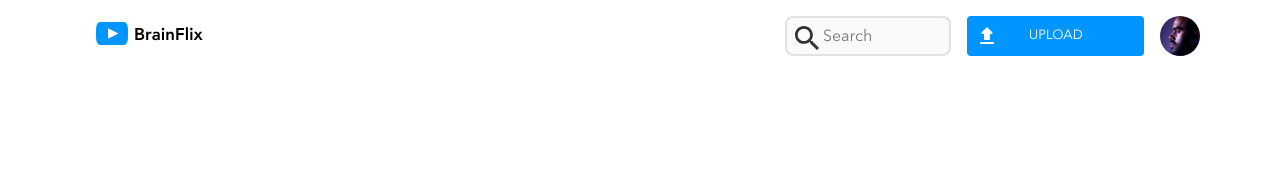
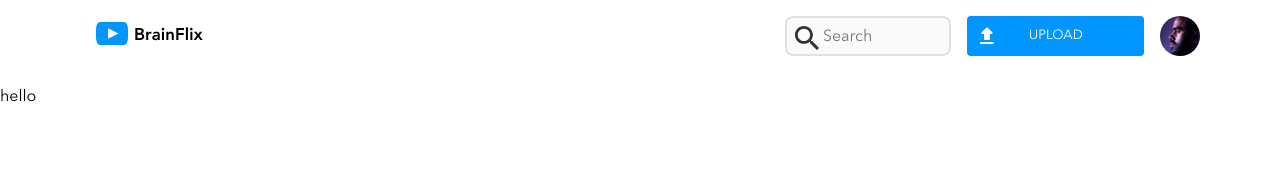
Before and after one commit to nate-paradiso/nate-paradiso-brainflix, a React (Create React App) app: page / in a window 1280 px wide. Shown: the top 178 px of the page. Built offline with nearby package versions, Linux system fonts and the light colour scheme.

Commit message:
starting hero branch

```diff
--- a/src/App.js
+++ b/src/App.js
@@ -1,11 +1,13 @@
 
 import './App.scss';
 import NavBar from './components/Component/Navbar/Navbar';
+import Hero from './components/Component/Hero/Hero';
 
 function App() {
   return (
     <div>
     <NavBar/>
+    <Hero/>
 
     </div>
   );
--- /dev/null
+++ b/src/components/Component/Hero/Hero.js
@@ -0,0 +1,10 @@
+import "./Hero.scss";
+
+
+function Hero () {
+
+    return(
+        <p>hello</p>
+    )
+}
+export default Hero;
```
Also changed, not shown: src/components/Component/Hero/Hero.scss (added).
